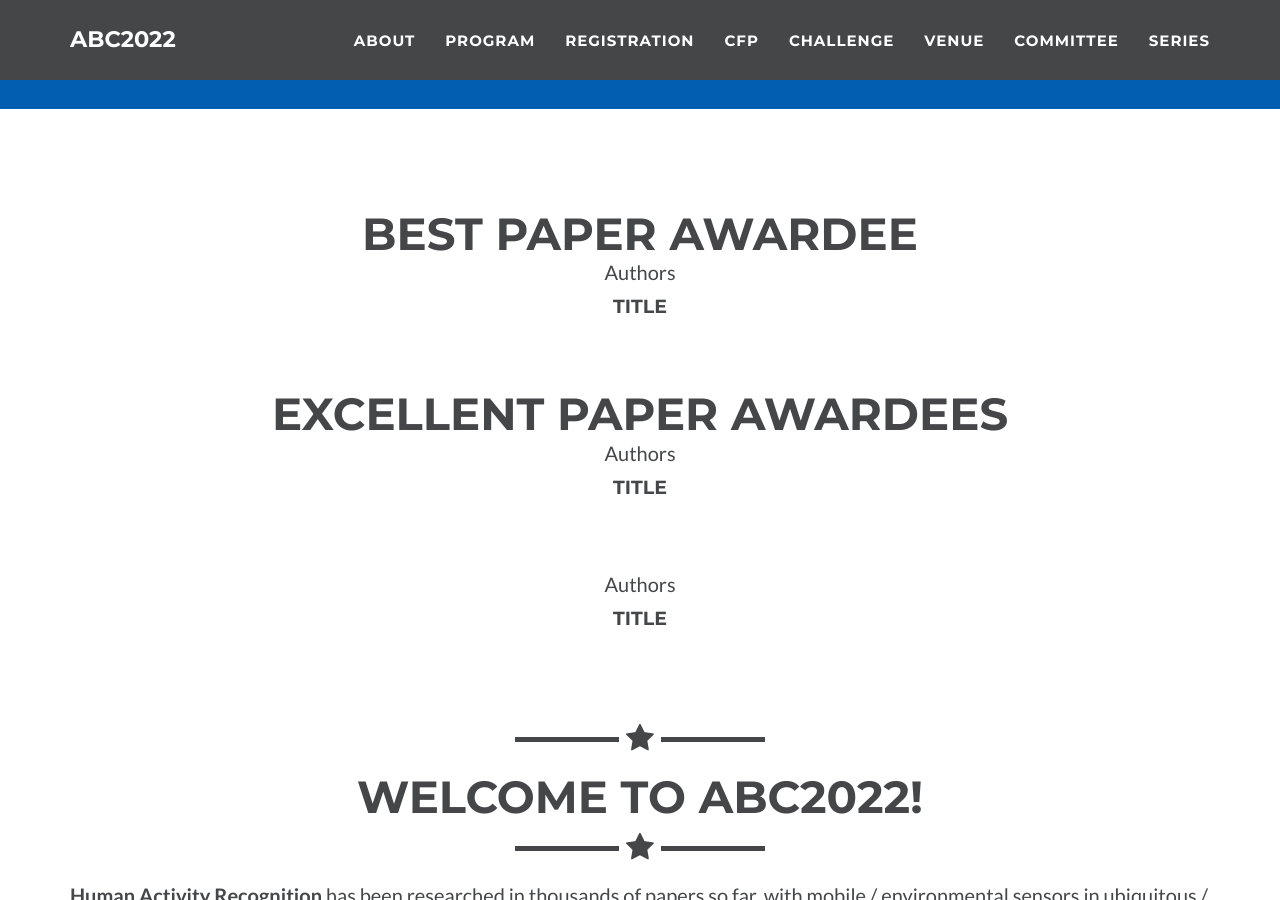
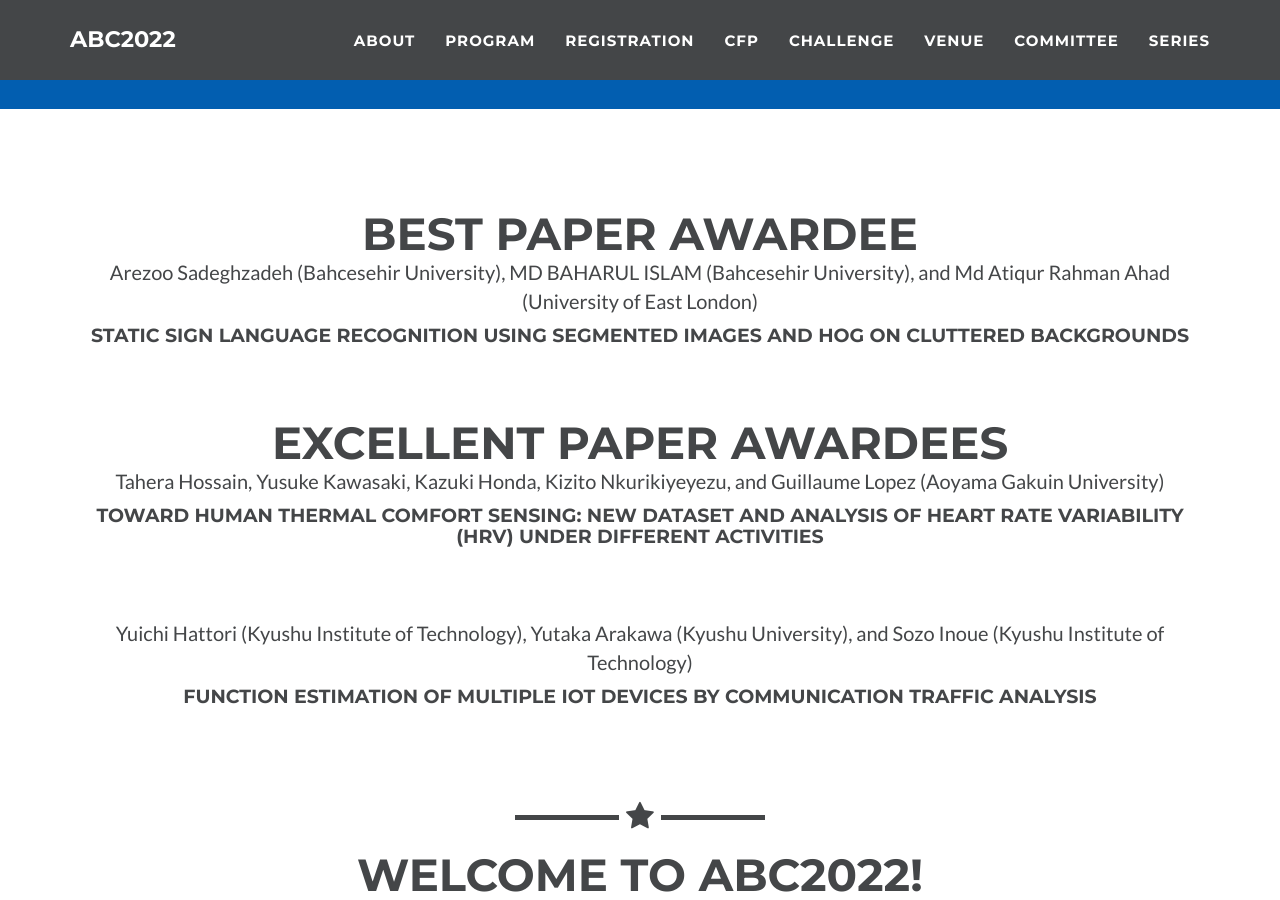
Before and after one commit to abc-research/abc-research.github.io, a Jekyll site: the page built from index.html, in a window 1280 px wide and 900 px high, scrolled down 794 px. Built offline with Jekyll 4.4.1, drawn with Linux system fonts in a browser that asks for light colours.

Commit message:
Update about.html

```diff
--- a/_includes/about.html
+++ b/_includes/about.html
@@ -4,19 +4,19 @@
             <div>
                 <div class="col-lg-12 text-center">
                     <h2>BEST PAPER AWARDEE</h2>
-                    <p>Authors</p>
-                    <h4>Title</h4><br>
+                    <p>Arezoo Sadeghzadeh (Bahcesehir University), MD BAHARUL ISLAM (Bahcesehir University), and Md Atiqur Rahman Ahad (University of East London)</p>
+                    <h4>Static Sign Language Recognition Using Segmented Images and HOG on Cluttered Backgrounds</h4><br>
 
                     <p><br></p>
 
                     <h2>EXCELLENT PAPER AWARDEES</h2>
-                    <p>Authors</p>
-                    <h4>Title</h4><br>
+                    <p>Tahera Hossain, Yusuke Kawasaki, Kazuki Honda, Kizito Nkurikiyeyezu, and Guillaume Lopez (Aoyama Gakuin University)</p>
+                    <h4>Toward Human Thermal Comfort Sensing: New Dataset and Analysis of Heart Rate Variability (HRV) Under Different Activities</h4><br>
 
                     <p><br></p>
 
-                    <p>Authors</p>
-                    <h4>Title</h4><br>
+                    <p>Yuichi Hattori (Kyushu Institute of Technology), Yutaka Arakawa (Kyushu University), and Sozo Inoue (Kyushu Institute of Technology)</p>
+                    <h4>Function Estimation of Multiple IoT Devices by Communication Traffic Analysis</h4><br>
                     <br>
                     <p><br></p>
                     <hr class="star-primary">
```
